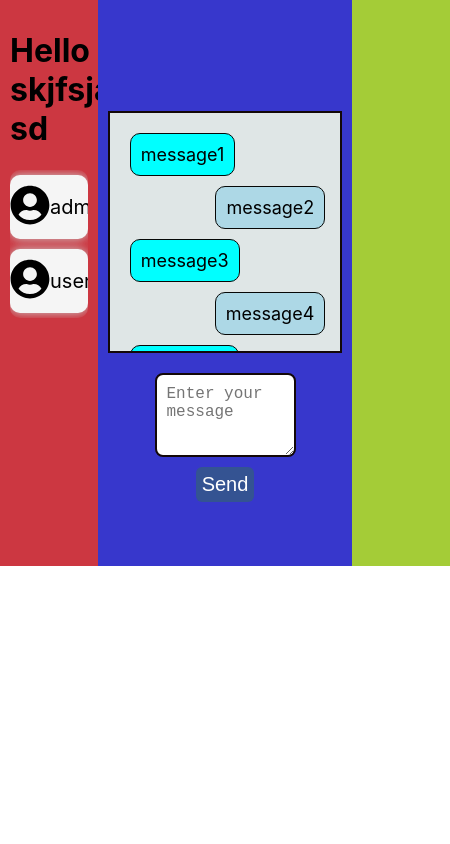
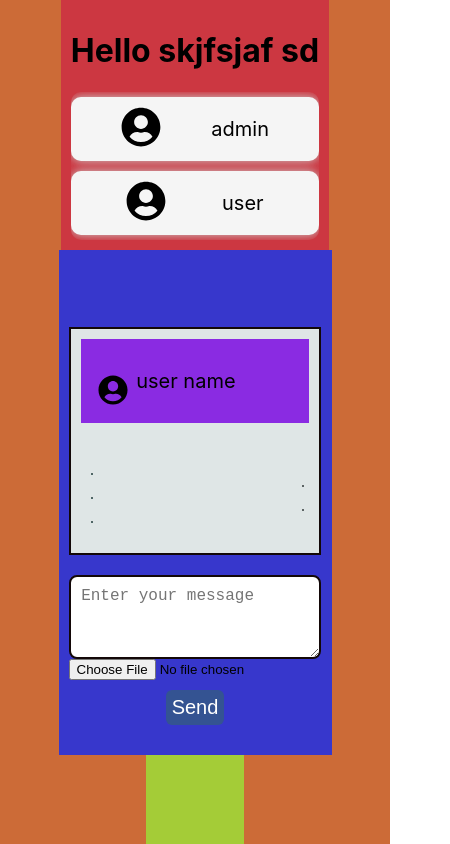
Before and after one commit to rupesh110/Task-management-Application, a React (Create React App) app: page / in a window 390 px wide. Shown: the whole page, 450 px wide, since content can reach past the window. Built offline with nearby package versions, Linux system fonts and the light colour scheme.

Commit message:
added feature to display image

```diff
--- a/src/components/component/card/cardmessage/CardMessage.js
+++ b/src/components/component/card/cardmessage/CardMessage.js
@@ -1,14 +1,40 @@
-import React from "react";
+import React, { useEffect, useRef } from "react";
+import { FaUserCircle } from "react-icons/fa";
+
 import "./cardmessage.css";
 
 export default function CardMessage({ messages }) {
+  const messagesEndRef = useRef(null);
+
+  useEffect(() => {
+    scrollToBottom();
+  }, [messages]);
+
+  const scrollToBottom = () => {
+    messagesEndRef.current.scrollIntoView({ behavior: "smooth" });
+  };
+
   return (
-    <div className="cardMessageContainer">
-      {messages.map((message, index) => (
-        <p key={index} className={`displayText ${index % 2 === 0 ? 'left' : 'right'}`}>
-          {message}
-        </p>
-      ))}
+    <div className="cardContainer">
+      <div className="cardMessageDisplay">
+        <div className="navUsers">
+          <FaUserCircle size={30} style={{ marginTop: "17px", marginLeft: "7px" }} />
+          <p style={{ fontSize: "20px", marginLeft: "8px" }}>user name</p>
+        </div>
+      </div>
+      <div className="cardMessageContainer">
+        {messages.map((message, index) => (
+          <div key={index} className={`messageContainer ${index % 2 === 0 ? "left" : "right"}`}>
+            {message.text && <p className="displayText">{message.text}</p>}
+            {message.file && (
+              <div className="imageContainer">
+<img src={URL.createObjectURL(message.file)} alt="Message Image" style={{ width: '100%', height: '100%' }} />
+              </div>
+            )}
+          </div>
+        ))}
+        <div ref={messagesEndRef} />
+      </div>
     </div>
   );
 }
--- a/src/components/component/card/cardmessage/cardmessage.css
+++ b/src/components/component/card/cardmessage/cardmessage.css
@@ -1,36 +1,60 @@
+.cardContainer {
+  display: flex;
+  flex-direction: column;
+  border-radius: 6px;
+  width: 100%;
+}
+
 .cardMessageContainer {
   display: flex;
   flex-direction: column;
-  border-radius: 6px;
-  display: flex;
-  justify-content: center;
   align-items: center;
   width: 100%;
+  padding: 10px;
+  margin-top: 40px; /* Add margin to push content below the fixed cardMessageDisplay */
+  overflow-y: auto; /* Enable scrolling */
+  max-height: calc(100vh - 40px); /* Set maximum height to fill the remaining viewport height */
+}
 
+.cardMessageDisplay {
+  position: sticky;
+  top: 0;
+  display: flex;
+  flex-direction: row;
+  background-color: blueviolet;
   padding: 10px;
-
 }
 
 .displayText {
   font-size: 18px;
   margin: 0;
-  padding: 10px;
+  padding: 7px;
   border-radius: 10px;
   margin-bottom: 10px;
   min-width: auto;
-  max-width: 70%; /* Set maximum width to 50% of the container */
+  max-width: 100%; /* Set maximum width to 70% of the container */
   word-wrap: break-word;
 }
+
+.navUsers {
+  display: flex;
+  flex-direction: row;
+  align-items: center;
+  margin-right: 10px;
+}
+
 .left {
   background-color: aqua;
   border: 1px solid #060807;
   display: flex;
   flex-direction: column;
-  align-items: start;
+  align-items: flex-start;
   justify-content: flex-start;
   align-self: flex-start;
   word-wrap: break-word; /* Add word-wrap property */
   min-width: auto;
+  margin-bottom: 10px;
+  border-radius: 8px;
 }
 
 .right {
@@ -40,9 +64,28 @@
   flex-direction: column;
   align-items: flex-end;
   justify-content: flex-end;
-  align-self: flex-end;/* Set maximum width to 50% of the container */
+  align-self: flex-end;
+  max-width: 70%; /* Set maximum width to 70% of the container */
   word-wrap: break-word; /* Add word-wrap property */
   min-width: auto;
   margin-right: 15px;
-  ;
+  margin-bottom: 10px;
+  border-radius: 8px;
 }
+
+.imageContainer {
+  max-width: 100%; /* Adjust the maximum width as per your preference */
+  height: auto;
+  border-radius: 10px;
+  margin-top: 10px;
+  display: flex;
+  justify-content: center;
+  align-items: center;
+}
+
+.imageContainer img {
+  max-width: 100%; /* Set the maximum width to 100% of the container */
+  max-height: 100%; /* Set the maximum height to 100% of the container */
+  object-fit: contain; /* Use object-fit: contain to maintain aspect ratio and fit the image within the container */
+  border-radius: 10px;
+}
--- a/src/components/screen/homePage/HomePageScreen.js
+++ b/src/components/screen/homePage/HomePageScreen.js
@@ -1,4 +1,4 @@
-import React from 'react';
+import React, { useState } from 'react';
 import { MdAccountCircle } from 'react-icons/md';
 import { FiSend } from 'react-icons/fi';
 
@@ -7,17 +7,31 @@ import Button from '../../component/button/Button';
 import CardMessage from '../../component/card/cardmessage/CardMessage';
 import CardUsers from '../../component/card/cardusers/CardUsers';
 import users from '../../../data/UserData';
+
 export default function HomePageScreen() {
-  const [message, setMessage] = React.useState(["message1", "message2", "message3", "message4", "message5"]);
-  const [text, setText] = React.useState('');
-  const [user, setUser] = React.useState(users);
+  const [messages, setMessages] = useState(["message1", "message2", "message3", "message4", "message5"]);
+  const [text, setText] = useState('');
+  const [selectedFile, setSelectedFile] = useState(null);
+  const [user, setUser] = useState(users);
 
   const handleSend = () => {
-    alert(user[0].id)
-    if (text.trim() !== '') {
-      setMessage((prevMessage) => [...prevMessage, text]);
-      setText('');
+    if (text.trim() !== '' || selectedFile) {
+      const newMessage = [];
+      if (text.trim() !== '') {
+        newMessage.push({ text });
+        setText('');
+      }
+      if (selectedFile) {
+        newMessage.push({ file: selectedFile });
+        setSelectedFile(null);
+      }
+      setMessages(prevMessages => [...prevMessages, ...newMessage]);
     }
+  };
+
+
+  const handleFileChange = (e) => {
+    setSelectedFile(e.target.files[0]);
   };
 
   return (
@@ -28,7 +42,7 @@ export default function HomePageScreen() {
       </div>
       <div className="displayContainer">
         <div className="displayMessage">
-          <CardMessage messages={message} />
+          <CardMessage messages={messages} />
         </div>
         <div className='writeContent'>
           <textarea
@@ -37,11 +51,15 @@ export default function HomePageScreen() {
             value={text}
             onChange={(e) => setText(e.target.value)}
           />
+          <input
+            type="file"
+            accept="image/*"
+            onChange={handleFileChange}
+          />
           <Button text='Send' onClick={handleSend} />
         </div>
       </div>
       <div className='randomContainer'>
-
       </div>
     </div>
   );
--- a/src/components/screen/homePage/homepage.css
+++ b/src/components/screen/homePage/homepage.css
@@ -2,7 +2,13 @@
   display: flex;
   flex-direction: row;
   background-color: rgb(204, 107, 55);
-  height: auto;
+  height: 100vh;
+}
+
+@media (max-width: 768px) {
+  .homePageContainer {
+    flex-direction: column;
+  }
 }
 
 .displayContainer {
@@ -15,7 +21,7 @@
   margin: 0 auto;
   padding: 10px;
   min-width: 60%;
-  height: auto;
+  height: 100%;
 }
 
 .usersContainer {
@@ -28,9 +34,10 @@
   margin: 0 auto;
   padding: 10px;
   min-width: 20%;
-  height: auto;
+  height: 100%;
 }
-.randomContainer{
+
+.randomContainer {
   display: flex;
   flex-direction: column;
   justify-content: flex-start;
@@ -40,17 +47,7 @@
   margin: 0 auto;
   padding: 10px;
   min-width: 20%;
-  height: auto;
-}
-
-.messageStyle {
-  display: flex;
-  align-items: center;
-  width: 100%;
-  background-color: aqua;
-  border: 2px solid #130808;
-  margin-bottom: 10px;
-  padding: 10px;
+  height: 100%;
 }
 
 .displayMessage {
@@ -58,10 +55,9 @@
   width: 90%;
   background-color: rgb(223, 230, 230);
   border: 2px solid #130808;
-  overflow-y: scroll;
   overflow-x: hidden;
   padding: 10px;
-  max-height: 40%;
+  max-height: 60vh;
 }
 
 .writeContent {
@@ -84,6 +80,12 @@
   border: 2px solid #130808;
 }
 
+@media (max-width: 768px) {
+  .textAreaStyle {
+    width: 90%;
+  }
+}
+
 .sendIcon {
   position: absolute;
   bottom: 10px;
```
